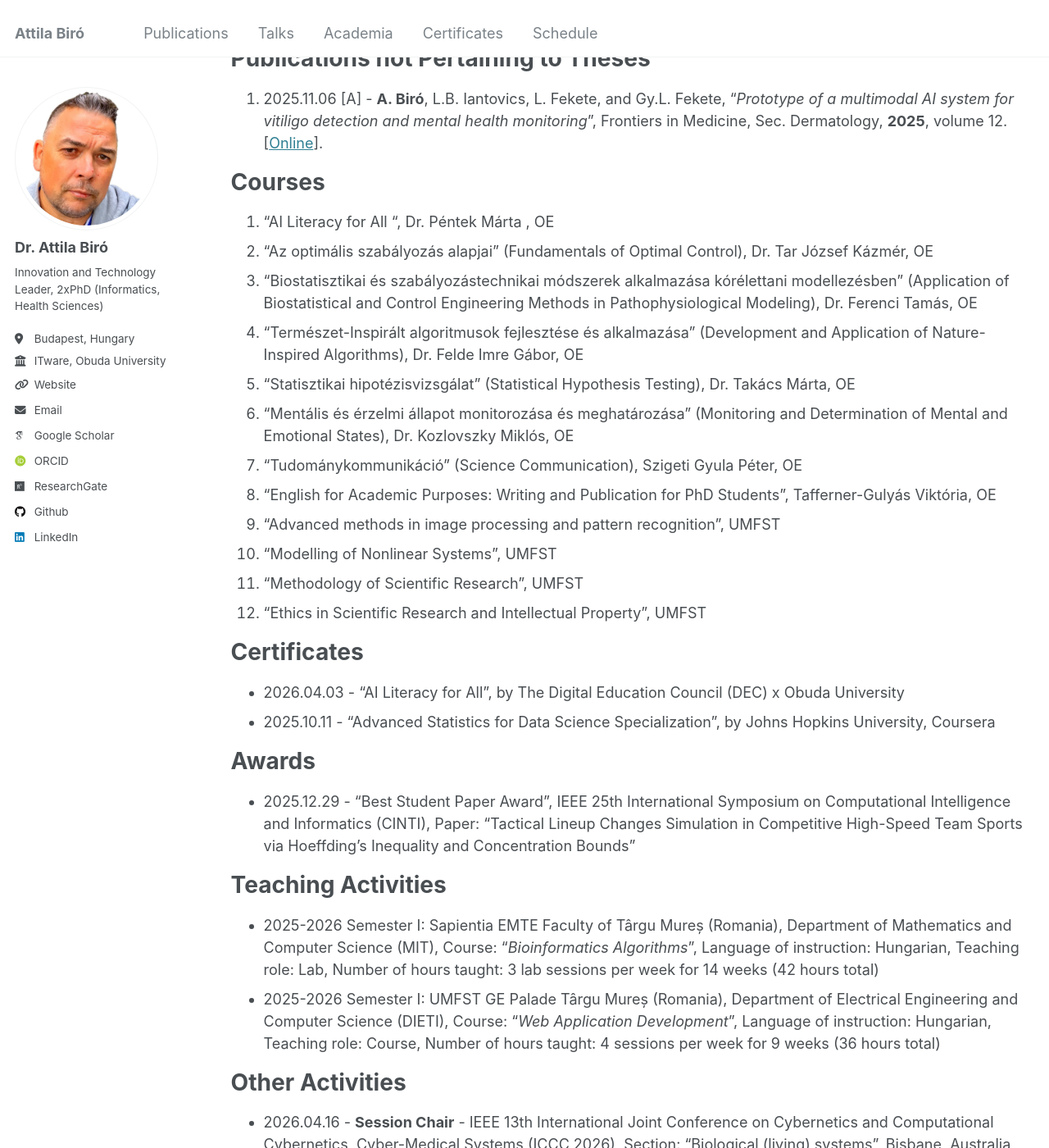
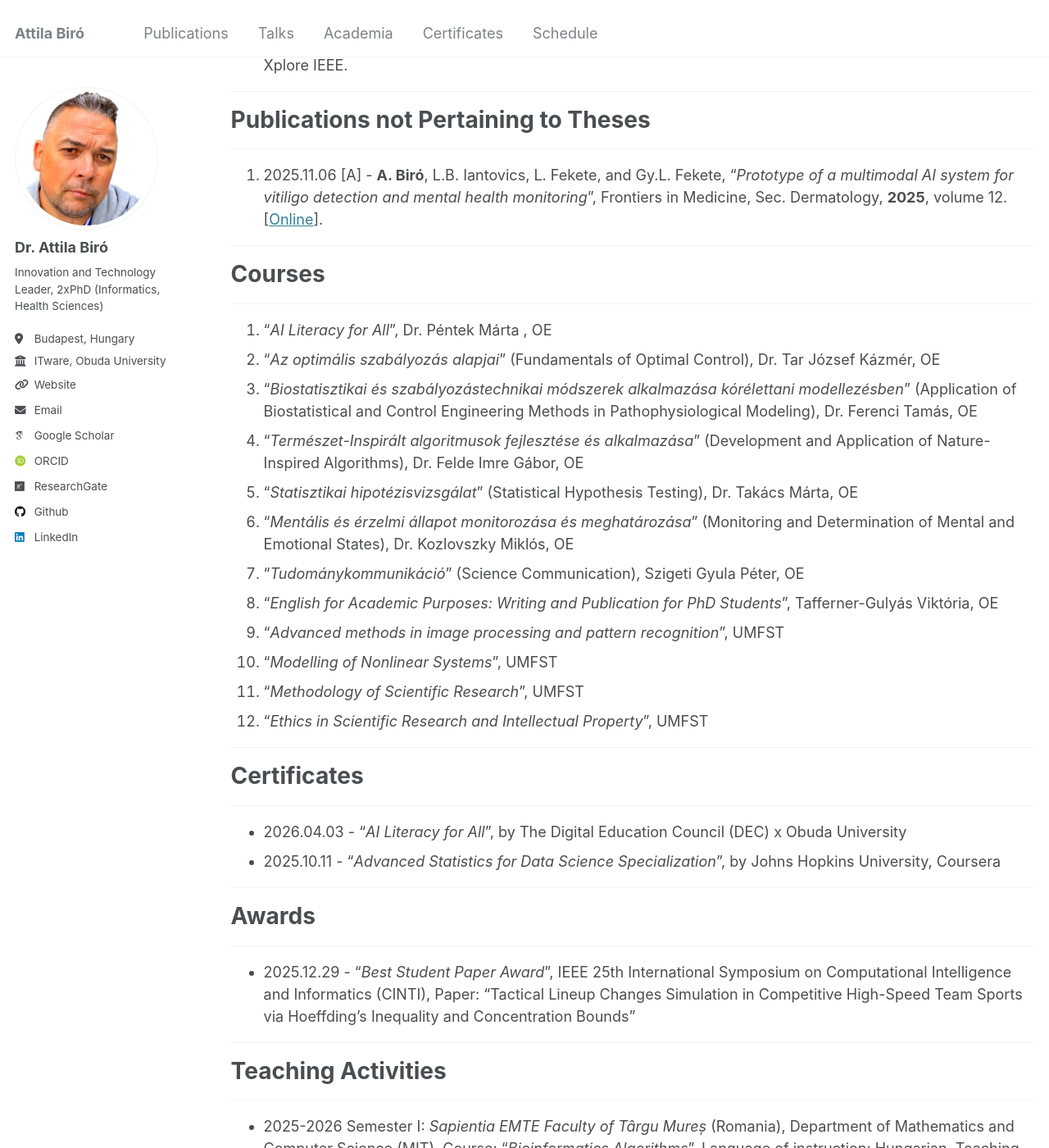
Before and after one commit to biroka/biroka.github.io, a Jekyll site: the page built from _pages/phd_mathematics.md, in a window 1280 px wide and 1400 px high, scrolled down 1633 px. Shown: the whole window at 82% size. Built offline with Jekyll 4.4.1, drawn with Linux system fonts in a browser that asks for light colours; some web fonts are replaced; some of the changed text lies outside the part shown.

Commit message:
Update phd_mathematics.md

```diff
--- a/_pages/phd_mathematics.md
+++ b/_pages/phd_mathematics.md
@@ -5,7 +5,9 @@ permalink: /phd_mathematics/
 author_profile: true
 ---
 
-## PhD in Applied Mathematics [Fact Sheet]
+***
+#  PhD in Applied Mathematics [Fact Sheet]
+***
 * Obuda University, Budapest, Hungary
 * Department: Doctoral School of Applied Informatics and Applied Mathematics (AIAMDI)
 * PhD start date: 2025.09 (On-Going)
@@ -14,8 +16,9 @@ author_profile: true
 * Research groups: AIAMDI, ODNEAI, EKIK, PHYSCON
 * Research activities, Awards and Certificates
 
-Own Publications Pertaining to Theses
-======
+***
+# Own Publications Pertaining to Theses
+***
 1. 2026.04.21 [C] - **A. Biró**, L. Kovács, and L. Szilágyi, "_Risk-Aware Genetic Algorithms for Reliable Triathlon Relays: A Cantelli-Regularized Applied Mathematics Pipeline_", in IEEE 13th International Joint Conference on Cybernetics and Computational Cybernetics, Cyber-Medical Systems (ICCC 2026), Satellite workshop nearby Uluru, Australia, **2026**, Xplore IEEE.
 2. 2026.04.16 [C] - **A. Biró**, L. Kovács, and L. Szilágyi, "_Bioinformatics-Guided NSGA-II Pathway-Sparse Optimization for Interpretable Neurodegenerative Risk Detection_", in IEEE 13th International Joint Conference on Cybernetics and Computational Cybernetics, Cyber-Medical Systems (ICCC 2026), Section: "Biological (living) systems", Bisbane, Australia, **2026**, Xplore IEEE.
 3. 2026.04.16 [C] - **A. Biró**, L. Kovács, and L. Szilágyi, "_A Bioinformatics-Driven, Biostatistical Pathway Framework with Multimodal Machine Learning for Athlete Burnout Prediction on Physiological Signals_", in IEEE 13th International Joint Conference on Cybernetics and Computational Cybernetics, Cyber-Medical Systems (ICCC 2026), Section: "Computational intelligence-based results of signal processing", Bisbane, Australia, **2026**, Xplore IEEE.
@@ -27,42 +30,47 @@ Own Publications Pertaining to Theses
 9. 2025.12.29 [C] - **A. Biró**, L. Kovács, and L. Szilágyi, “_Tactical Lineup Changes Simulation in Competitive High-Speed Team Sports via Hoeffding’s Inequality and Concentration Bounds_”, 2025 IEEE 25th International Symposium on Computational Intelligence and Informatics (CINTI), Budapest, Hungary, **2025**, pp. 713-720, [<a target="_new" href="https://doi.org/10.1109/CINTI67731.2025.11311846">Online</a>], Xplore IEEE.
 10. 2025.12.15 [C] - **A. Biró**, L. Kovács, and L. Szilágyi, “_Game-Based Learning and Gamified Efficiency for Team Performance Estimation in Professional Basketball_”, IEEE 23rd International Conference on Emerging eLearning Technologies and Applications (ICETA), Stary Smokovec, Slovakia, **2025**, pp. 95-100, [<a target="_new" href="https://doi.org/10.1109/ICETA67772.2025.11278907">Online</a>], Xplore IEEE.
 
-Publications not Pertaining to Theses
-======
+***
+# Publications not Pertaining to Theses
+***
 1. 2025.11.06 [A] - **A. Biró**, L.B. Iantovics, L. Fekete, and Gy.L. Fekete, "_Prototype of a multimodal AI system for vitiligo detection and mental health monitoring_", Frontiers in Medicine, Sec. Dermatology, **2025**, volume 12. [<a target="_new" href="https://www.frontiersin.org/journals/medicine/articles/10.3389/fmed.2025.1709891">Online</a>].
 
+***
+# Courses
+***
+1. "_AI Literacy for All_", Dr. Péntek Márta , OE
+2. "_Az optimális szabályozás alapjai_" (Fundamentals of Optimal Control), Dr. Tar József Kázmér, OE
+3. "_Biostatisztikai és szabályozástechnikai módszerek alkalmazása kórélettani modellezésben_" (Application of Biostatistical and Control Engineering Methods in Pathophysiological Modeling), Dr. Ferenci Tamás, OE
+4. "_Természet-Inspirált algoritmusok fejlesztése és alkalmazása_" (Development and Application of Nature-Inspired Algorithms), Dr. Felde Imre Gábor, OE
+5. "_Statisztikai hipotézisvizsgálat_" (Statistical Hypothesis Testing), Dr. Takács Márta, OE
+6. "_Mentális és érzelmi állapot monitorozása és meghatározása_" (Monitoring and Determination of Mental and Emotional States), Dr. Kozlovszky Miklós, OE
+7. "_Tudománykommunikáció_" (Science Communication), Szigeti Gyula Péter, OE
+8. "_English for Academic Purposes: Writing and Publication for PhD Students_", Tafferner-Gulyás Viktória, OE
+9. "_Advanced methods in image processing and pattern recognition_", UMFST
+10. "_Modelling of Nonlinear Systems_", UMFST
+11. "_Methodology of Scientific Research_", UMFST
+12. "_Ethics in Scientific Research and Intellectual Property_", UMFST
 
-Courses
-======
-1. "AI Literacy for All ", Dr. Péntek Márta , OE
-2. "Az optimális szabályozás alapjai" (Fundamentals of Optimal Control), Dr. Tar József Kázmér, OE
-3. "Biostatisztikai és szabályozástechnikai módszerek alkalmazása kórélettani modellezésben" (Application of Biostatistical and Control Engineering Methods in Pathophysiological Modeling), Dr. Ferenci Tamás, OE
-4. "Természet-Inspirált algoritmusok fejlesztése és alkalmazása" (Development and Application of Nature-Inspired Algorithms), Dr. Felde Imre Gábor, OE
-5. "Statisztikai hipotézisvizsgálat" (Statistical Hypothesis Testing), Dr. Takács Márta, OE
-6. "Mentális és érzelmi állapot monitorozása és meghatározása" (Monitoring and Determination of Mental and Emotional States), Dr. Kozlovszky Miklós, OE
-7. "Tudománykommunikáció" (Science Communication), Szigeti Gyula Péter, OE
-8. "English for Academic Purposes: Writing and Publication for PhD Students", Tafferner-Gulyás Viktória, OE
-9. "Advanced methods in image processing and pattern recognition", UMFST
-10. "Modelling of Nonlinear Systems", UMFST
-11. "Methodology of Scientific Research", UMFST
-12. "Ethics in Scientific Research and Intellectual Property", UMFST
+***
+# Certificates
+***
+* 2026.04.03 - "_AI Literacy for All_", by The Digital Education Council (DEC) x Obuda University
+* 2025.10.11 - "_Advanced Statistics for Data Science Specialization_", by Johns Hopkins University, Coursera
 
-Certificates
-======
-* 2026.04.03 - "AI Literacy for All", by The Digital Education Council (DEC) x Obuda University
-* 2025.10.11 - "Advanced Statistics for Data Science Specialization", by Johns Hopkins University, Coursera
+***
+# Awards
+***
+* 2025.12.29 - "_Best Student Paper Award_”, IEEE 25th International Symposium on Computational Intelligence and Informatics (CINTI), Paper: “Tactical Lineup Changes Simulation in Competitive High-Speed Team Sports via Hoeffding’s Inequality and Concentration Bounds”
 
-Awards
-======
-* 2025.12.29 - "Best Student Paper Award”, IEEE 25th International Symposium on Computational Intelligence and Informatics (CINTI), Paper: “Tactical Lineup Changes Simulation in Competitive High-Speed Team Sports via Hoeffding’s Inequality and Concentration Bounds”
+***
+# Teaching Activities
+***
+* 2025-2026 Semester I: _Sapientia EMTE Faculty of Târgu Mureș_ (Romania), Department of Mathematics and Computer Science (MIT), Course: "_Bioinformatics Algorithms_", Language of instruction: Hungarian, Teaching role:
+Lab, Number of hours taught: 3 lab sessions per week for 14 weeks (42 hours total)
+* 2025-2026 Semester I: _UMFST GE Palade Târgu Mureș_ (Romania), Department of Electrical Engineering and Computer Science (DIETI), Course: "_Web Application Development_", Language of instruction: Hungarian, Teaching role: Course, Number of hours taught: 4 sessions per week for 9 weeks (36 hours total)
 
-Teaching Activities
-======
-* 2025-2026 Semester I: Sapientia EMTE Faculty of Târgu Mureș (Romania), Department of Mathematics and Computer Science (MIT), Course: "_Bioinformatics Algorithms_", Language of instruction: Hungarian, Teaching role:
-Lab, Number of hours taught: 3 lab sessions per week for 14 weeks (42 hours total)
-* 2025-2026 Semester I: UMFST GE Palade Târgu Mureș (Romania), Department of Electrical Engineering and Computer Science (DIETI), Course: "_Web Application Development_", Language of instruction: Hungarian, Teaching role: Course, Number of hours taught: 4 sessions per week for 9 weeks (36 hours total)
-
-Other Activities
-======
-* 2026.04.16 - **Session Chair** - IEEE 13th International Joint Conference on Cybernetics and Computational Cybernetics, Cyber-Medical Systems (ICCC 2026), Section: "Biological (living) systems", Bisbane, Australia [<a target="_new" href="https://conf.uni-obuda.hu/iccc2026/ICCC2026PreliminaryProgram.pdf">Program</a>]
-* 2025.12.29 - **Session Chair** - IEEE 25th International Symposium on Computational Intelligence and Informatics (CINTI), Section: "[W1d] Session on Applications IV", Budapest, Hungary [<a target="_new" href="https://conf.uni-obuda.hu/cinti2025/CINTI2025PreliminaryProgram.pdf">Program</a>]
+***
+# Other Activities
+***
+* 2026.04.16 - **Session Chair** - IEEE 13th International Joint Conference on Cybernetics and Computational Cybernetics, Cyber-Medical Systems (ICCC 2026), Section: "_Biological (living) systems_", Bisbane, Australia [<a target="_new" href="https://conf.uni-obuda.hu/iccc2026/ICCC2026PreliminaryProgram.pdf">Program</a>]
+* 2025.12.29 - **Session Chair** - IEEE 25th International Symposium on Computational Intelligence and Informatics (CINTI), Section: "_[W1d] Session on Applications IV_", Budapest, Hungary [<a target="_new" href="https://conf.uni-obuda.hu/cinti2025/CINTI2025PreliminaryProgram.pdf">Program</a>]
```
